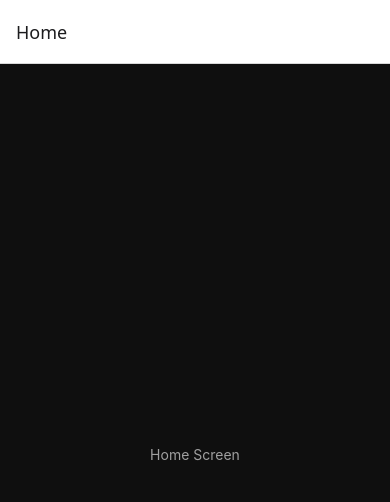
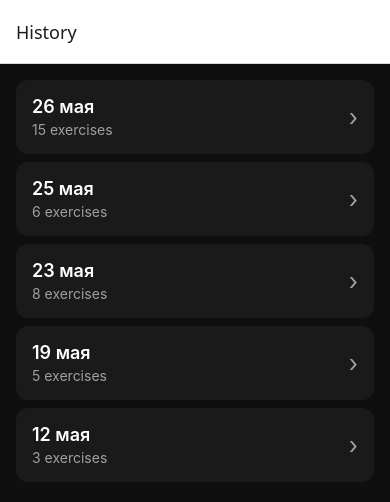
Before and after one commit to ymanfryd/WorkoutJournal, a React Native app: screen / in a window 390 px wide. Shown: the top 502 px of the page. Built offline with nearby package versions, Linux system fonts and the light colour scheme.

Commit message:
feat: navigation between History and Workout screens

```diff
--- a/src/navigation/RootStack.ts
+++ b/src/navigation/RootStack.ts
@@ -1,9 +1,21 @@
 import {createNativeStackNavigator} from '@react-navigation/native-stack';
-import HomeScreen from '@/screens/Home';
+import HistoryScreen from '@/screens/History';
+import WorkoutScreen from '@/screens/Workout';
 
 export const RootStack = createNativeStackNavigator({
-  initialRouteName: 'Home',
+  initialRouteName: 'History',
   screens: {
-    Home: HomeScreen,
+    History: {
+      screen: HistoryScreen,
+      options: {
+        title: 'History',
+      },
+    },
+    Workout: {
+      screen: WorkoutScreen,
+      options: {
+        title: 'Workout',
+      },
+    },
   },
 });
--- /dev/null
+++ b/src/screens/History/index.tsx
@@ -0,0 +1,83 @@
+import React from 'react';
+import {Text, Pressable, StyleSheet, View} from 'react-native';
+import {useNavigation} from '@react-navigation/native';
+import {colors, spacing, radius} from '@/theme';
+
+function HistoryScreen() {
+  const navigation = useNavigation();
+  const workouts = [
+    {id: '5', date: Date.now(), exercises: 15},
+    {id: '4', date: Date.now() - 1 * 24 * 60 * 60 * 1000, exercises: 6},
+    {id: '3', date: Date.now() - 3 * 24 * 60 * 60 * 1000, exercises: 8},
+    {id: '2', date: Date.now() - 7 * 24 * 60 * 60 * 1000, exercises: 5},
+    {id: '1', date: Date.now() - 14 * 24 * 60 * 60 * 1000, exercises: 3},
+  ];
+
+  function navigateToWorkout(id: string) {
+    navigation.navigate('Workout', {id});
+  }
+
+  function formatDate(ts: number) {
+    return new Date(ts).toLocaleDateString('ru-RU', {
+      day: 'numeric',
+      month: 'short',
+    });
+  }
+
+  return (
+    <View style={styles.container}>
+      {workouts.map(workout => (
+        <Pressable
+          key={workout.id}
+          onPress={() => navigateToWorkout(workout.id)}
+          style={({pressed}) => [styles.card, pressed && styles.cardPressed]}>
+          <View style={styles.cardContent}>
+            <Text style={styles.date}>{formatDate(workout.date)}</Text>
+            <Text style={styles.meta}>{workout.exercises} exercises</Text>
+          </View>
+          <Text style={styles.chevron}>›</Text>
+        </Pressable>
+      ))}
+    </View>
+  );
+}
+
+export default HistoryScreen;
+
+const styles = StyleSheet.create({
+  container: {
+    flex: 1,
+    backgroundColor: colors.background,
+    paddingHorizontal: spacing.md,
+    paddingTop: spacing.md,
+    gap: spacing.sm,
+  },
+  card: {
+    flexDirection: 'row',
+    alignItems: 'center',
+    justifyContent: 'space-between',
+    backgroundColor: colors.surface,
+    padding: spacing.md,
+    borderRadius: radius.md,
+  },
+  cardPressed: {
+    backgroundColor: colors.surfaceElevated,
+    transform: [{scale: 0.98}],
+  },
+  cardContent: {
+    gap: spacing.xs,
+  },
+  date: {
+    color: colors.text,
+    fontSize: 18,
+    fontWeight: '600',
+  },
+  meta: {
+    color: colors.textMuted,
+    fontSize: 14,
+  },
+  chevron: {
+    color: colors.textMuted,
+    fontSize: 24,
+  },
+});
--- a/src/screens/Home/index.tsx
+++ /dev/null
@@ -1,32 +0,0 @@
-import React from 'react';
-import {StyleSheet, Text, View} from 'react-native';
-import {colors, spacing} from '../../theme';
-
-function HomeScreen() {
-  return (
-    <View style={styles.container}>
-      <Text style={styles.subtitle}>Home Screen</Text>
-    </View>
-  );
-}
-
-export default HomeScreen;
-const styles = StyleSheet.create({
-  container: {
-    flex: 1,
-    backgroundColor: colors.background,
-    alignItems: 'center',
-    justifyContent: 'center',
-    padding: spacing.lg,
-  },
-  title: {
-    color: colors.text,
-    fontSize: 32,
-    fontWeight: '700',
-    marginBottom: spacing.sm,
-  },
-  subtitle: {
-    color: colors.textMuted,
-    fontSize: 14,
-  },
-});
--- /dev/null
+++ b/src/screens/Workout/index.tsx
@@ -0,0 +1,71 @@
+import {colors, spacing, radius} from '@/theme';
+import {Pressable, StyleSheet, Text, View} from 'react-native';
+import {useNavigation, type StaticScreenProps} from '@react-navigation/native';
+
+type Props = StaticScreenProps<{id: string}>;
+
+function WorkoutScreen({route}: Props) {
+  const {id} = route.params;
+  const navigation = useNavigation();
+
+  return (
+    <View style={styles.container}>
+      <View style={styles.card}>
+        <Text style={styles.label}>Workout</Text>
+        <Text style={styles.id}>#{id}</Text>
+      </View>
+
+      <Pressable
+        onPress={() => navigation.goBack()}
+        android_ripple={{color: colors.surfaceElevated}}
+        style={({pressed}) => [
+          styles.backButton,
+          pressed && styles.backButtonPressed,
+        ]}>
+        <Text style={styles.backButtonText}>Back</Text>
+      </Pressable>
+    </View>
+  );
+}
+
+export default WorkoutScreen;
+
+const styles = StyleSheet.create({
+  container: {
+    flex: 1,
+    backgroundColor: colors.background,
+    padding: spacing.md,
+    gap: spacing.lg,
+  },
+  card: {
+    backgroundColor: colors.surface,
+    padding: spacing.lg,
+    borderRadius: radius.md,
+    gap: spacing.xs,
+  },
+  label: {
+    color: colors.textMuted,
+    fontSize: 14,
+    textTransform: 'uppercase',
+    letterSpacing: 1,
+  },
+  id: {
+    color: colors.text,
+    fontSize: 32,
+    fontWeight: '700',
+  },
+  backButton: {
+    backgroundColor: colors.primary,
+    paddingVertical: spacing.md,
+    borderRadius: radius.md,
+    alignItems: 'center',
+  },
+  backButtonPressed: {
+    opacity: 0.85,
+  },
+  backButtonText: {
+    color: colors.text,
+    fontSize: 16,
+    fontWeight: '600',
+  },
+});
```
